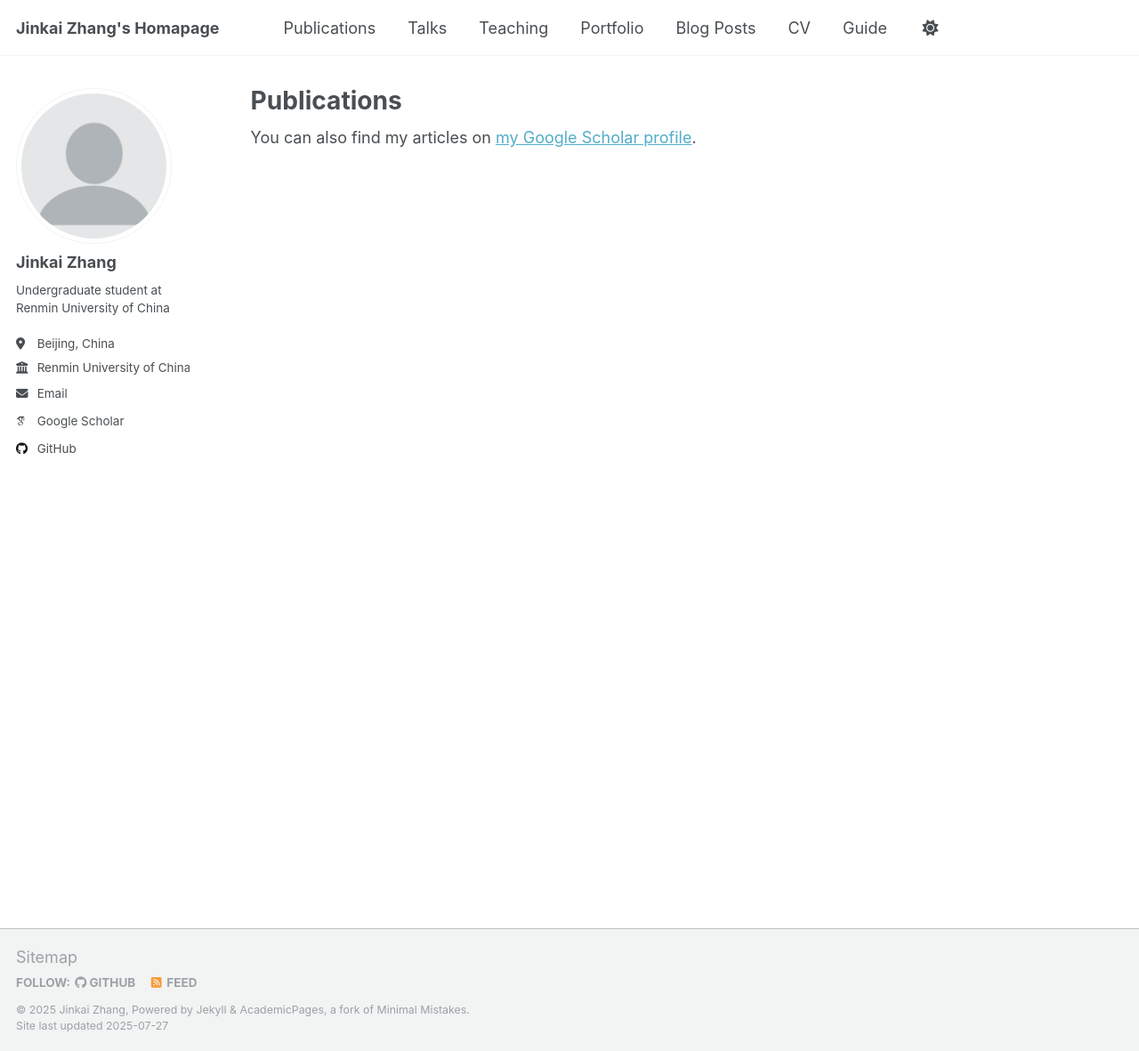
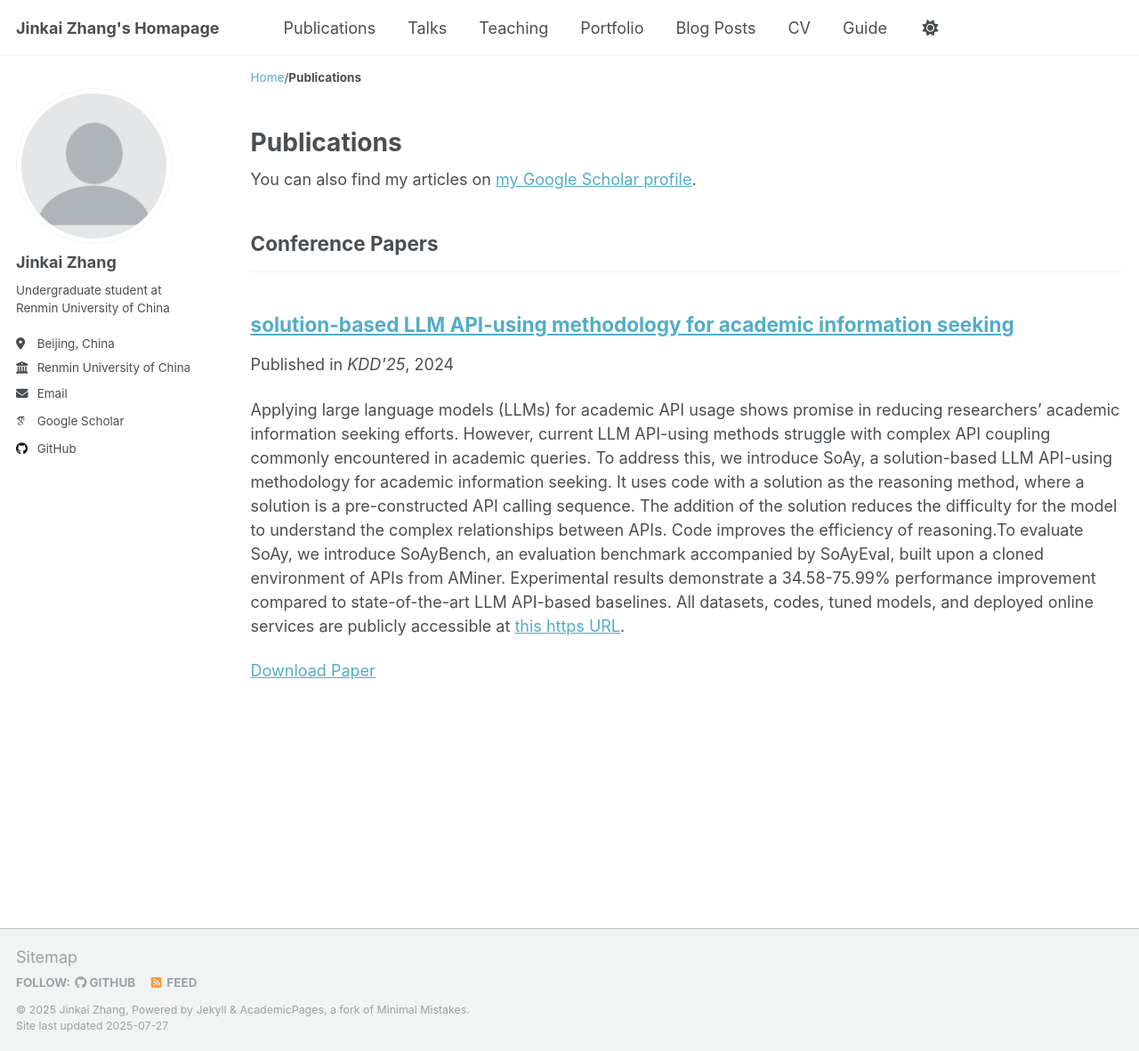
Before and after one commit to atomcatt/atomcatt.github.io, a Jekyll site: the page built from _pages/publications.html, in a window 1280 px wide and 1181 px high. Shown: the whole window at 89% size. Built offline with Jekyll 4.4.1, drawn with Linux system fonts in a browser that asks for light colours; some web fonts are replaced; a script that is not in the unit is left out.

Commit message:
fix figure error

```diff
--- a/_config.yml
+++ b/_config.yml
@@ -88,7 +88,7 @@
 
 # Site Settings
 teaser                   :  # filename of teaser fallback teaser image placed in /images/, .e.g. "500x300.png"
-breadcrumbs              : false # true, false (default)
+breadcrumbs              : true # true, false (default)
 words_per_minute         : 160
 future                   : true
 read_more                : "disabled" # if enabled, adds "Read more" links to excerpts
--- /dev/null
+++ b/_publications/soay.md
@@ -0,0 +1,14 @@
+---
+title: "solution-based LLM API-using methodology for academic information seeking"
+collection: publications
+category: conferences
+permalink: /publication/soay
+excerpt: "Applying large language models (LLMs) for academic API usage shows promise in reducing researchers' academic information seeking efforts. However, current LLM API-using methods struggle with complex API coupling commonly encountered in academic queries. To address this, we introduce SoAy, a solution-based LLM API-using methodology for academic information seeking. It uses code with a solution as the reasoning method, where a solution is a pre-constructed API calling sequence. The addition of the solution reduces the difficulty for the model to understand the complex relationships between APIs. Code improves the efficiency of reasoning.To evaluate SoAy, we introduce SoAyBench, an evaluation benchmark accompanied by SoAyEval, built upon a cloned environment of APIs from AMiner. Experimental results demonstrate a 34.58-75.99% performance improvement compared to state-of-the-art LLM API-based baselines. All datasets, codes, tuned models, and deployed online services are publicly accessible at [this https URL](https://github.com/RUCKBReasoning/SoAy)."
+date: 2024-11-16
+venue: "KDD'25"
+# slidesurl: 'http://academicpages.github.io/files/slides1.pdf'
+paperurl: 'https://arxiv.org/pdf/2405.15165'
+# bibtexurl: 'http://academicpages.github.io/files/bibtex1.bib'
+# citation: 'Your Name, You. (2009). &quot;Paper Title Number 1.&quot; <i>Journal 1</i>. 1(1).'
+---
+The contents above will be part of a list of publications, if the user clicks the link for the publication than the contents of section will be rendered as a full page, allowing you to provide more information about the paper for the reader. When publications are displayed as a single page, the contents of the above "citation" field will automatically be included below this section in a smaller font.
```
Also changed, not shown: images/soay-main-fig.png (added), 3 other files.
